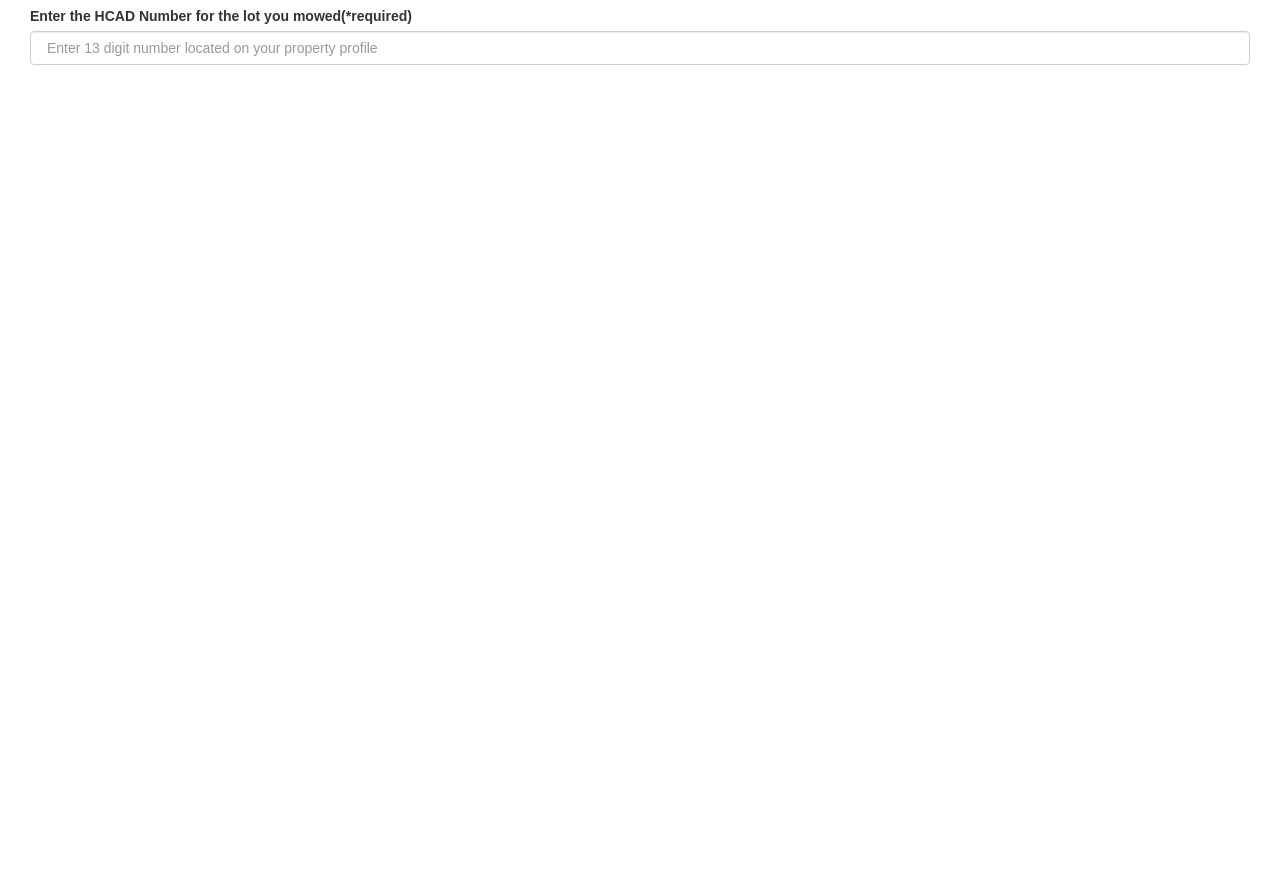
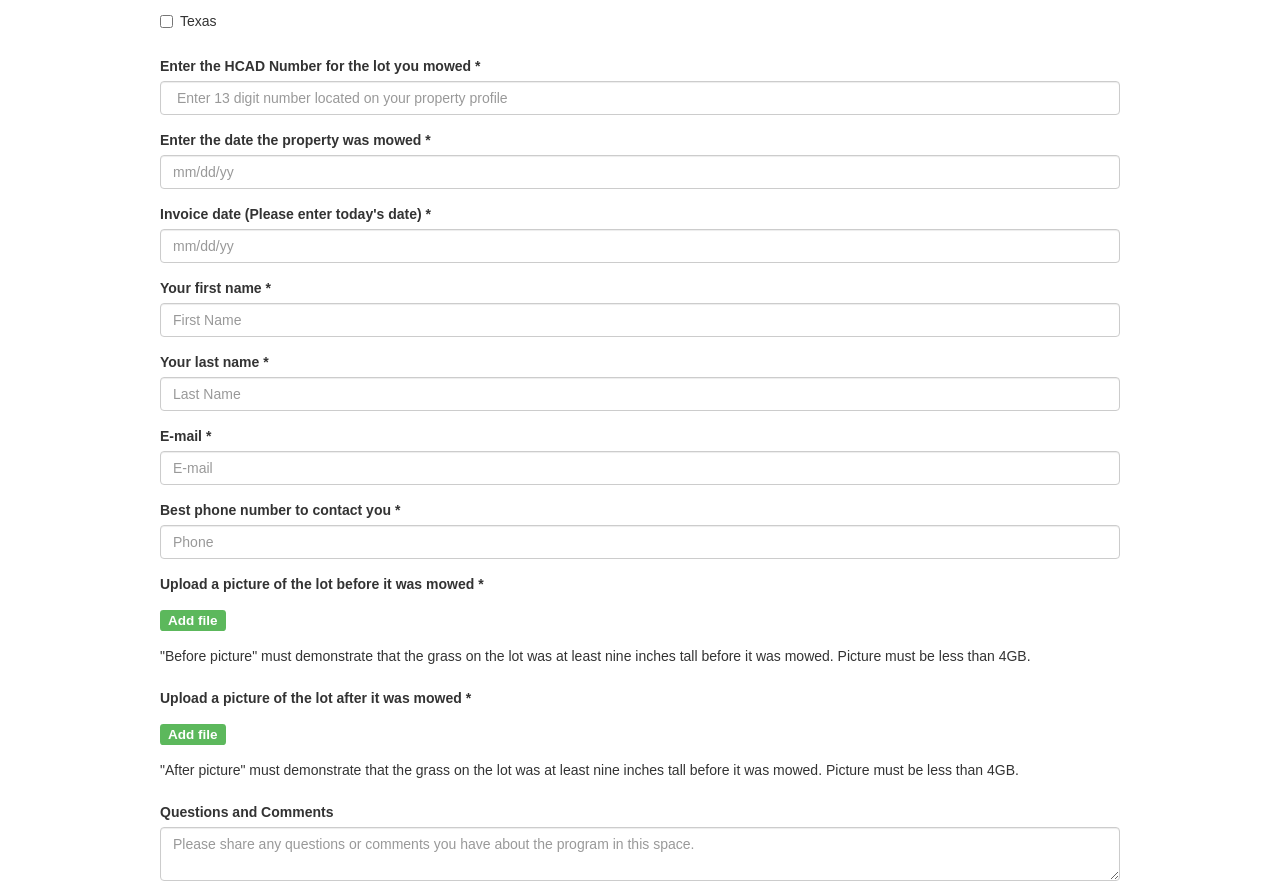
Before and after one commit to LBWright/mo-mowin-mo-money, a React (Create React App) app in the folder client/: page /Invoice in a window 1280 px wide. Shown: the part 480-1376 px from the top of the page. Before the commit the page ends 800 px from the top, so only its background shows below. Built offline with nearby package versions, Linux system fonts and the light colour scheme.

Commit message:
invoice 3

```diff
--- a/client/src/components/Invoice/Invoice.css
+++ b/client/src/components/Invoice/Invoice.css
@@ -1,3 +1,7 @@
-.invoice {
-  margin: 30px;
+.invoice-form {
+    display: flex;
+    flex-direction: column;
+    margin: auto;
+    max-width: 960px;
+    width: 80%;
 }
--- a/client/src/components/Invoice/Invoice.js
+++ b/client/src/components/Invoice/Invoice.js
@@ -5,6 +5,7 @@ import { ControlLabel } from 'react-bootstrap';
 import { FormControl } from 'react-bootstrap';
 import { Checkbox } from 'react-bootstrap';
 import { HelpBlock } from 'react-bootstrap';
+import { Label } from 'react-bootstrap';
 
 class Invoice extends Component {
 
@@ -12,13 +13,13 @@ class Invoice extends Component {
     return (
 
       <div className="invoice">
-        <form>
+        <form className="invoice-form" action="register" method="POST">
           <h3>Neighborhood Mow Down Program</h3>
           <p>The City of Houston Department of Neighborhoods is proud to partner with community organizations and Keep Houston Beautiful to help prevent vacant lots from becoming overgrown. For safety reasons, all lots in the program must be approved by the City of Houston. Please feel free to contact us with questions at neighborhoods@houstontx.gov or 832.394.0678.</p>
           <p>Community organizations who have been approved for the Neighborhood Mow Down program should use this page to submit invoices.</p>
           <FormGroup controlId="formControlsSelect">
             <ControlLabel>
-              Select your community group(*required)
+              Select your community group *
             </ControlLabel>
             <FormControl componentClass="select" placeholder="select">
               <option value="select">select</option>
@@ -28,7 +29,7 @@ class Invoice extends Component {
 
           <FormGroup controlId="formControlsSelect">
             <ControlLabel>
-              Select the street address for the lot you mowed(*required)
+              Select the street address for the lot you mowed *
             </ControlLabel>
             <FormControl componentClass="select" placeholder="select">
               <option value="select">select</option>
@@ -38,7 +39,7 @@ class Invoice extends Component {
 
           <FormGroup controlId="formControlsSelect">
             <ControlLabel>
-              City(*required)
+              City *
             </ControlLabel>
             <Checkbox>
               Houston
@@ -47,7 +48,7 @@ class Invoice extends Component {
 
           <FormGroup controlId="formControlsSelect">
             <ControlLabel>
-              State(*required)
+              State *
             </ControlLabel>
             <Checkbox>
               Texas
@@ -56,12 +57,74 @@ class Invoice extends Component {
 
           <FormGroup controlId="formControlsText">
             <ControlLabel>
-              Enter the HCAD Number for the lot you mowed(*required)
+              Enter the HCAD Number for the lot you mowed *
             </ControlLabel>
             <FormControl placeholder=" Enter 13 digit number located on your property profile" />
           </FormGroup>
 
+          <FormGroup controlId="formControlsText">
+            <ControlLabel>
+              Enter the date the property was mowed *
+            </ControlLabel>
+            <FormControl placeholder="mm/dd/yy" />
+          </FormGroup>
 
+          <FormGroup controlId="formControlsText">
+            <ControlLabel>
+              Invoice date (Please enter today's date) *
+            </ControlLabel>
+            <FormControl placeholder="mm/dd/yy" />
+          </FormGroup>
+
+          <FormGroup controlId="formControlsText">
+            <ControlLabel>
+              Your first name *
+            </ControlLabel>
+            <FormControl placeholder="First Name" />
+          </FormGroup>
+
+          <FormGroup controlId="formControlsText">
+            <ControlLabel>
+              Your last name *
+            </ControlLabel>
+            <FormControl placeholder="Last Name" />
+          </FormGroup>
+
+          <FormGroup controlId="formControlsText">
+            <ControlLabel>
+              E-mail *
+            </ControlLabel>
+            <FormControl placeholder="E-mail" />
+          </FormGroup>
+
+          <FormGroup controlId="formControlsText">
+            <ControlLabel>
+              Best phone number to contact you *
+            </ControlLabel>
+            <FormControl placeholder="Phone" />
+          </FormGroup>
+
+          <FormGroup controlId="formControlsFile" >
+            <ControlLabel>
+              Upload a picture of the lot before it was mowed *
+            </ControlLabel>
+            <ControlLabel htmlFor="fileUpload" style={{ cursor: "pointer", display: "block" }}><h4><Label bsStyle="success">Add file</Label></h4></ControlLabel>
+            <FormControl.Static>"Before picture" must demonstrate that the grass on the lot was at least nine inches tall before it was mowed. Picture must be less than 4GB.</FormControl.Static>
+          </FormGroup>
+
+          <FormGroup controlId="formControlsFile" >
+            <ControlLabel>
+              Upload a picture of the lot after it was mowed *
+            </ControlLabel>
+            <ControlLabel htmlFor="fileUpload" style={{ cursor: "pointer", display: "block" }}><h4><Label bsStyle="success">Add file</Label></h4></ControlLabel>
+            <FormControl.Static>"After picture" must demonstrate that the grass on the lot was at least nine inches tall before it was mowed. Picture must be less than 4GB.</FormControl.Static>
+          </FormGroup>
+
+
+          <FormGroup controlId="formControlsTextarea">
+            <ControlLabel>Questions and Comments</ControlLabel>
+            <FormControl componentClass="textarea" placeholder="Please share any questions or comments you have about the program in this space." />
+          </FormGroup>
 
         </form>
       </div>
```
